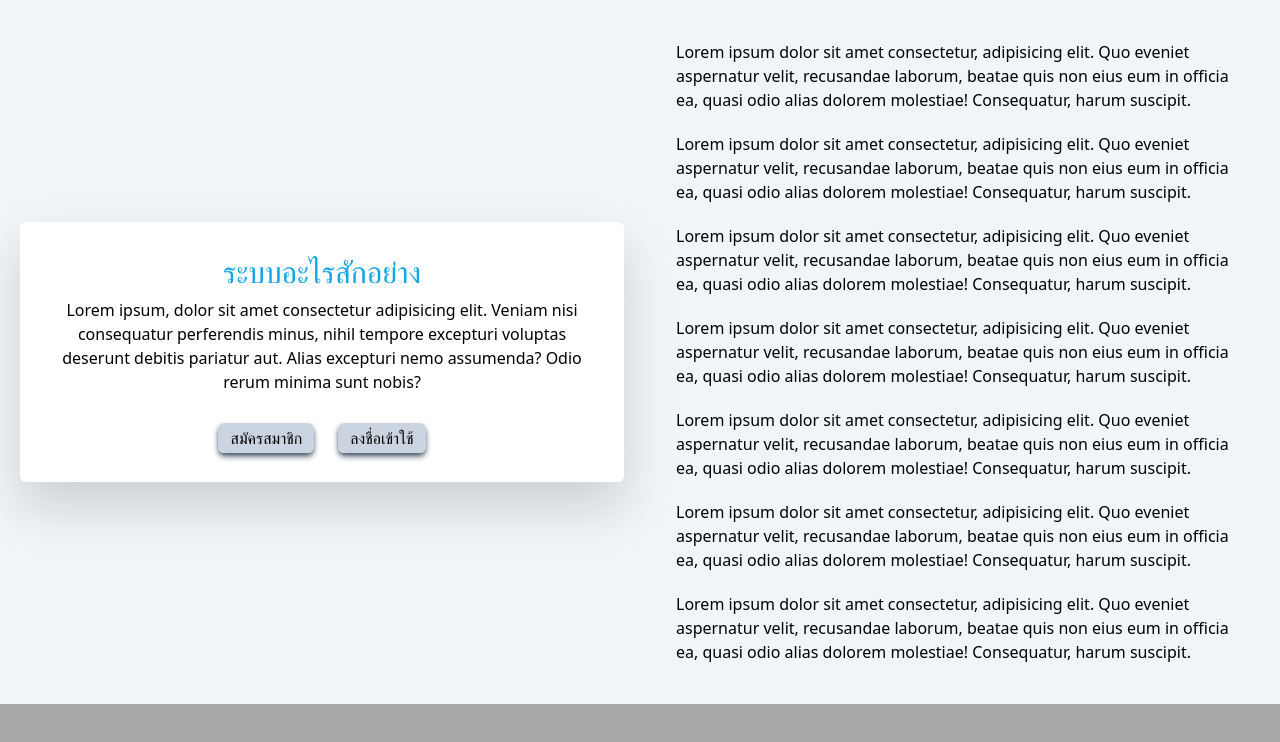
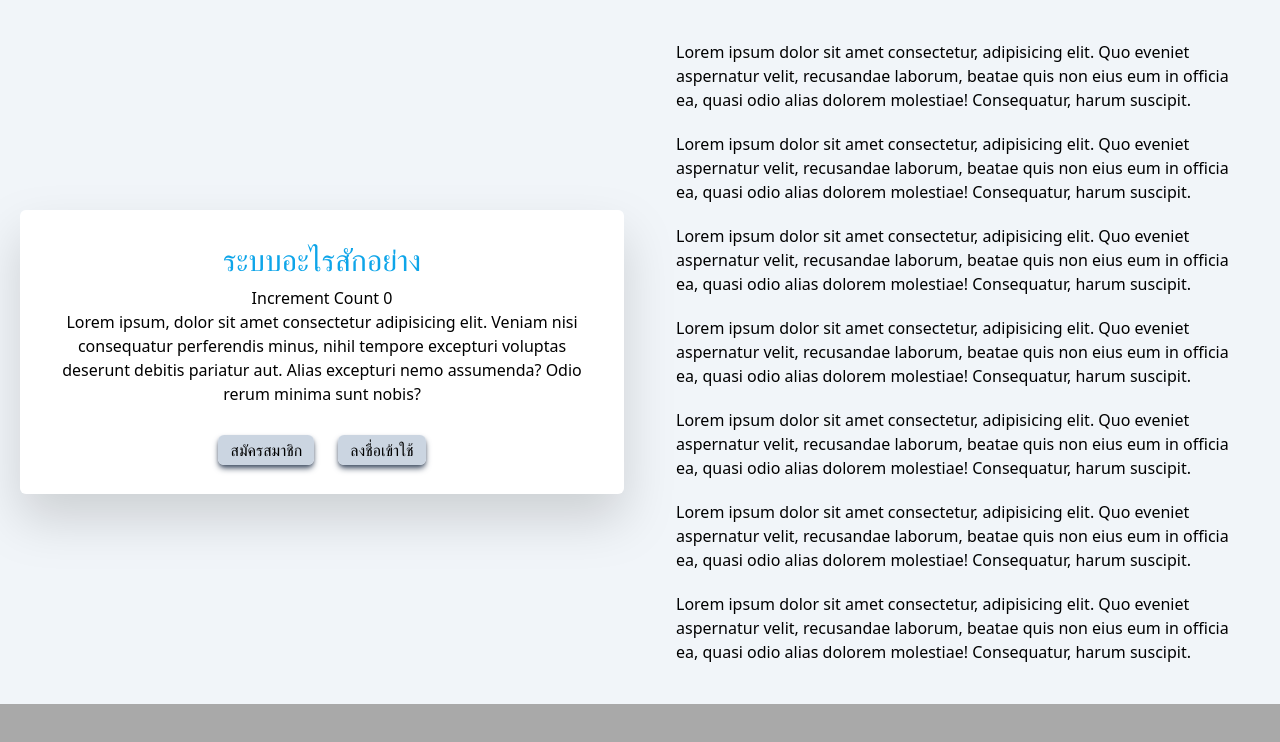
Before and after one commit to aloneman13d/mevn, a Vue app in the folder client/: page / in a window 1280 px wide. Shown: the top 742 px of the page. Built offline with nearby package versions, Linux system fonts and the light colour scheme; the HTML template or start-up script is replaced by a standard one.

Commit message:
use vuex button count

```diff
--- a/client/package.json
+++ b/client/package.json
@@ -9,6 +9,7 @@
   "dependencies": {
     "@vuelidate/core": "^2.0.3",
     "@vuelidate/validators": "^2.0.4",
+    "axios": "^1.5.0",
     "vue": "^3.3.4",
     "vue-router": "^4.2.4",
     "vuex": "^4.0.0"
--- /dev/null
+++ b/client/src/helpers/api.js
@@ -0,0 +1,7 @@
+import axios from 'axios'
+
+const api = axios.create({
+    baseURL: "http://localhost:8080",
+})
+
+export default api
--- a/client/src/store/index.js
+++ b/client/src/store/index.js
@@ -2,10 +2,17 @@ import { createStore } from 'vuex'
 
 export default createStore({
   state: {
+    count:0,
   },
   getters: {
+    getCount(state){
+      return state.count
+    }
   },
   mutations: {
+    setCount(state,newValue){
+      state.count += newValue
+    }
   },
   actions: {
   },
--- a/client/src/views/Landing/IndexView.vue
+++ b/client/src/views/Landing/IndexView.vue
@@ -2,6 +2,7 @@
   <div class="grid gap-8 bg-slate-100 md:grid-cols-2 md:items-center w-full p-5 overflow-auto max-h-screen ">
     <div class=" bg-white text-center p-8 rounded-md drop-shadow-2xl">
         <h1 class="text-3xl mb-2 text-sky-500">ระบบอะไรสักอย่าง</h1>
+        <button @click="setCount()">Increment Count {{ count }}</button>
         <p>Lorem ipsum, dolor sit amet consectetur adipisicing elit. Veniam nisi consequatur perferendis minus, nihil tempore excepturi voluptas deserunt debitis pariatur aut. Alias excepturi nemo assumenda? Odio rerum minima sunt nobis?</p>
         <nav class="mt-8">
           <router-link to="/register" class="bg-slate-300 shadow-slate-600 shadow-md hover:bg-sky-500 mx-3 my-4 px-3 py-1 rounded-md hover:text-slate-200">สมัครสมาชิก</router-link>
@@ -22,8 +23,21 @@
 </template>
 
 <script>
+
 export default {
-
+  data(){
+    return {};
+  },
+  computed:{
+    count(){
+      return this.$store.state.count
+    }
+  },
+  methods:{
+    setCount(){
+      this.$store.commit("setCount",5)
+    }
+  }
 }
 </script>
 
```
Also changed, not shown: 1 other file (tests, documents, lock files or other folders).
